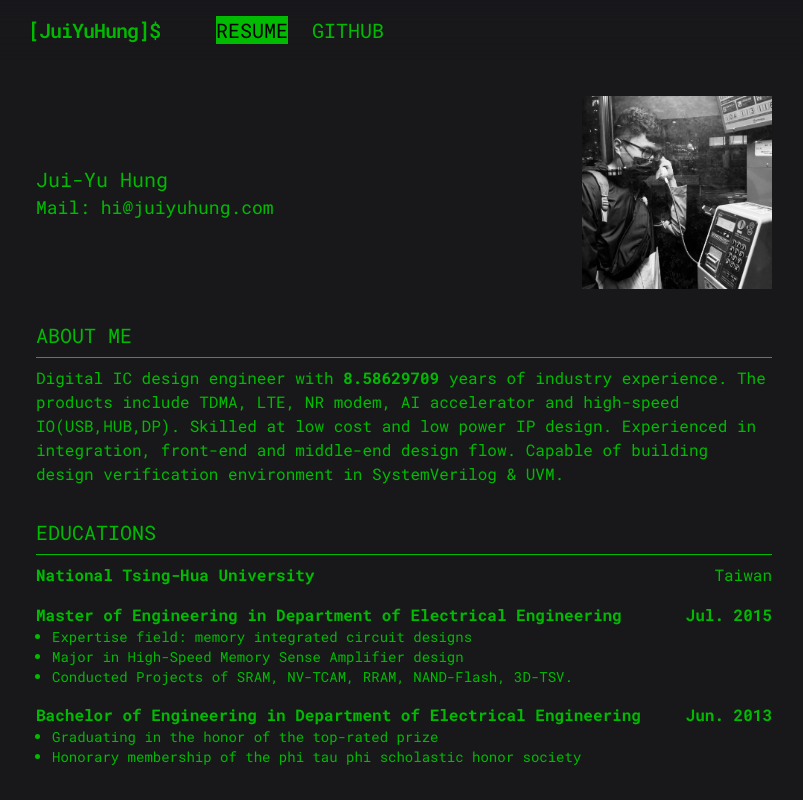
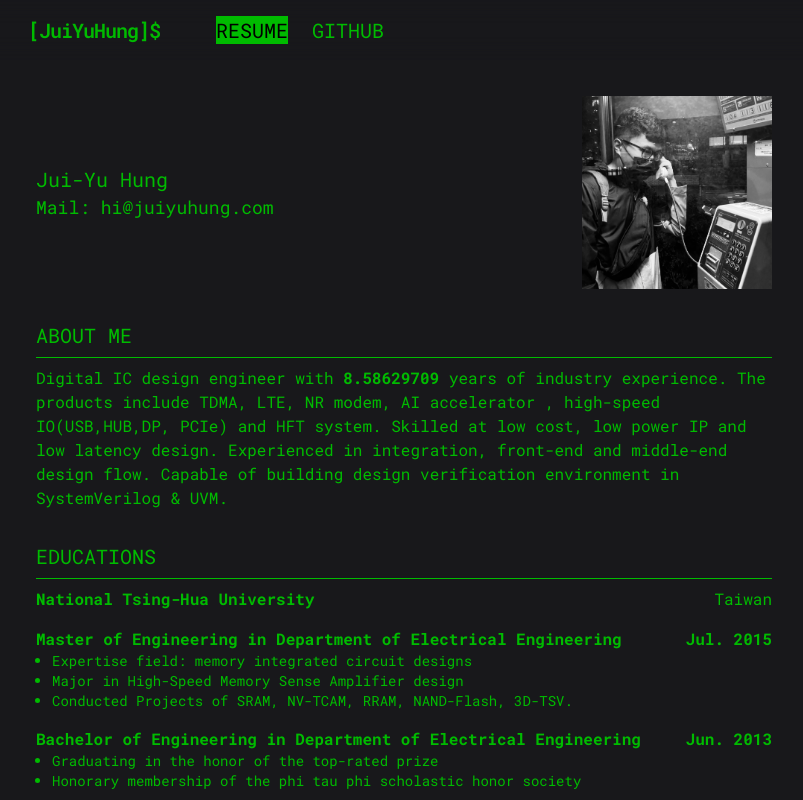
Before and after one commit to JuiYuHung-craftcat/juiyuhung-homepage, a Next.js app: page / in a window 1280 px wide. Shown: the top 800 px of the page, without its empty margins (236-1039 px from the left). Built offline with nearby package versions, Linux system fonts and the light colour scheme.

Commit message:
Update resume

```diff
--- a/app/page.tsx
+++ b/app/page.tsx
@@ -54,11 +54,11 @@ const Resume = () => {
         <p>
           Digital IC design engineer with{" "}
           <span className="font-bold">{tenure}</span> years of industry
-          experience. The products include TDMA, LTE, NR modem, AI accelerator
-          and high-speed IO(USB,HUB,DP). Skilled at low cost and low power IP
-          design. Experienced in integration, front-end and middle-end design
-          flow. Capable of building design verification environment in
-          SystemVerilog & UVM.
+          experience. The products include TDMA, LTE, NR modem, AI accelerator ,
+          high-speed IO(USB,HUB,DP, PCIe) and HFT system. Skilled at low cost,
+          low power IP and low latency design. Experienced in integration,
+          front-end and middle-end design flow. Capable of building design
+          verification environment in SystemVerilog & UVM.
         </p>
       </div>
       <div className="pt-8">
```
